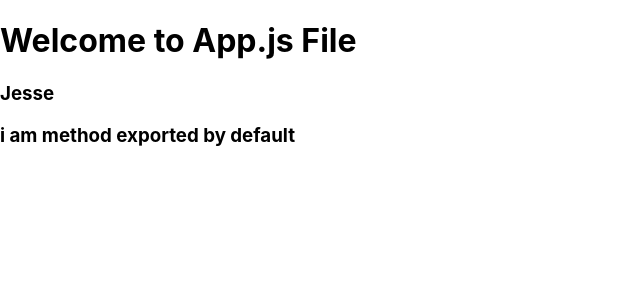
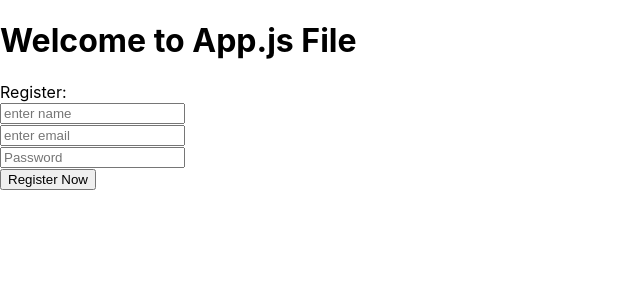
Before and after one commit to AbdallahDafa/abdallah-learn-react-app, a React (Create React App) app: page / in a window 1280 px wide. Shown: the top 300 px of the page, without its empty margins (0-640 px from the left). Built offline with nearby package versions, Linux system fonts and the light colour scheme.

Commit message:
<Form> register simple handle events

```diff
--- a/src/App.js
+++ b/src/App.js
@@ -3,17 +3,75 @@ import './App.css';
 
 import { nameUser, ageUser, message } from "./person.js";
 
+import { useState } from 'react';
+
+
   function App(){
+
+
+
     return (
       <div>
         <h1>Welcome to App.js File</h1>
-          <h3>{ nameUser }</h3>
-          <h3>{ message() }</h3>
+          <div>{ FormLogin() }</div>
       </div>
     );
   }
 
 
 
+function FormLogin() {
+  const [name, setName ] = useState("");
+  const [email, setEmail ] = useState("");
+  const [password, setPassword ] = useState("");
+
+  const handleSubmit = (event) => {
+    event.preventDefault(); ; // prevent page reload
+    // alert(`name: ${name} /email: ${email}`)
+      console.log('handleSubmit() - in with:', { name, email, password });
+  }
+
+
+  return (
+   <form onSubmit={handleSubmit}>
+      <label>Register:
+       <div/>
+
+        <input
+          placeholder='enter name'
+          type="text"
+          value={name}
+          onChange={(e) => setName(e.target.value)}
+        />
+        <div/>
+
+        <input
+          placeholder='enter email'
+          type="email"
+          value={email}
+          onChange={(e) => setEmail(e.target.value)}
+        />
+        <div/>
+
+        <input
+          type="password"
+          placeholder="Password"
+          value={password}
+          onChange={(e) => setPassword(e.target.value)}
+          required
+        />
+        <div/>
+
+        <button
+         type="submit"
+         >Register Now</button>
+        <div/>
+
+      </label>
+    </form>
+  )
+}
+
+
 
 export default App;
```
